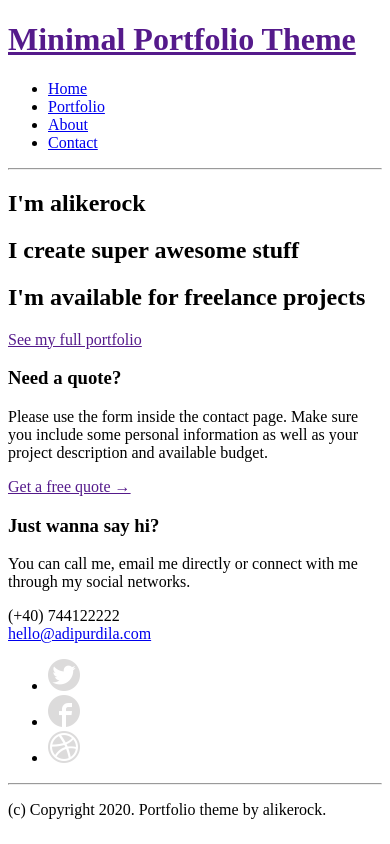
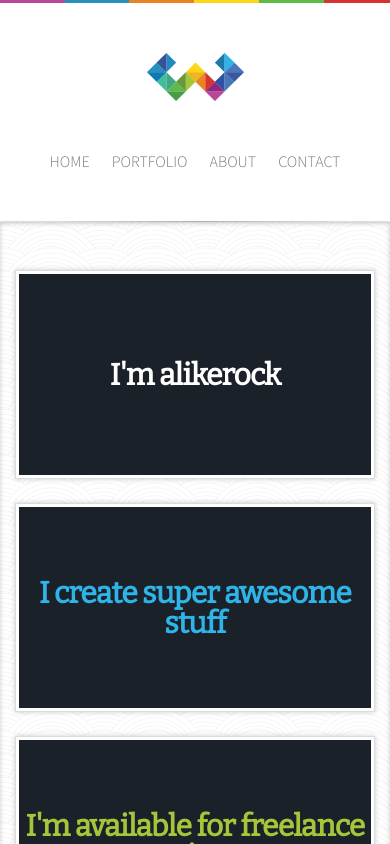
Before and after one commit to oh108899/minimal_portpolio_supabase, a Next.js app: page / in a window 390 px wide. Shown: the top 844 px of the page. Built offline with nearby package versions, Linux system fonts and the light colour scheme; no server answers; the database is empty.

Commit message:
feat:css 로드

```diff
--- a/src/app/common.css
+++ b/src/app/common.css
@@ -13,7 +13,7 @@
 .logo a{
    width: 97px;
    height: 48px;
-   background:url(../images/logo.png) no-repeat;
+   background:url(/images/logo.png) no-repeat;
    text-indent: -9999em;
    display: block;
 }
@@ -66,7 +66,7 @@ h1,h2,h3,h4,h5,h6{
     box-shadow:inset 0 -3px rgba(0,0,0,.2);
     display: inline-block;
     text-decoration: none;
-    transition:background 0.3s, box-shadow 0.3s;
+    transition: background 0.3s, box-shadow 0.3s;
 }
 .primary-btn:hover{
     background: #ff5948;
--- a/src/app/default.css
+++ b/src/app/default.css
@@ -37,7 +37,7 @@ header nav ul li a{
 /* ---------------------- MAIN CONTENT ------------ */
 .content{
     padding: 48px 0;
-    background: url(../images/content_pattern.png);
+    background: url(/images/content_pattern.png);
     box-shadow: inset 0 -2px 5px rgba(0,0,0,.2);
 }
 .latest_portfolio .row > div{
--- a/src/app/layout.js
+++ b/src/app/layout.js
@@ -1,5 +1,9 @@
-
 import Image from "next/image";
+import './bootstrap-grid.min.css'
+import './reset.css'
+import './common.css'
+import './default.css'
+import './responsive.css'
 
 
 export const metadata = {
--- a/src/app/page.js
+++ b/src/app/page.js
@@ -1,4 +1,5 @@
 import { createClient } from "./utils/supabase/client";
+import Image from "next/image";
 
 export default async function Home() {
   const supabase = createClient();
@@ -26,6 +27,24 @@ export default async function Home() {
           </div>
         </div>
         <div className="row list">
+          {
+            projects.map(p => {
+              return (
+                <div className="col-md-4" key={p.id}>
+                  <div className="contents shadow">
+                    {/* <img src={p.url} alt="latest_portfolio_01" /> */}
+                    <div className="hover_contents">
+                      <div className="list_info">
+                        <h3><a href="">{p.title}</a> <Image src="/images/portfolio_list_arrow.png" alt="list arrow" width={6} height={8} /></h3>
+                        <p><a href="">Click to see project</a></p>
+                      </div>
+                    </div>
+                  </div>
+                </div>
+              )
+            })
+          }
+
           {/* <div className="col-md-4">
             <div className="contents shadow">
               <img src="images/latest_portfolio_01.jpg" alt="latest_portfolio_01" />
```
